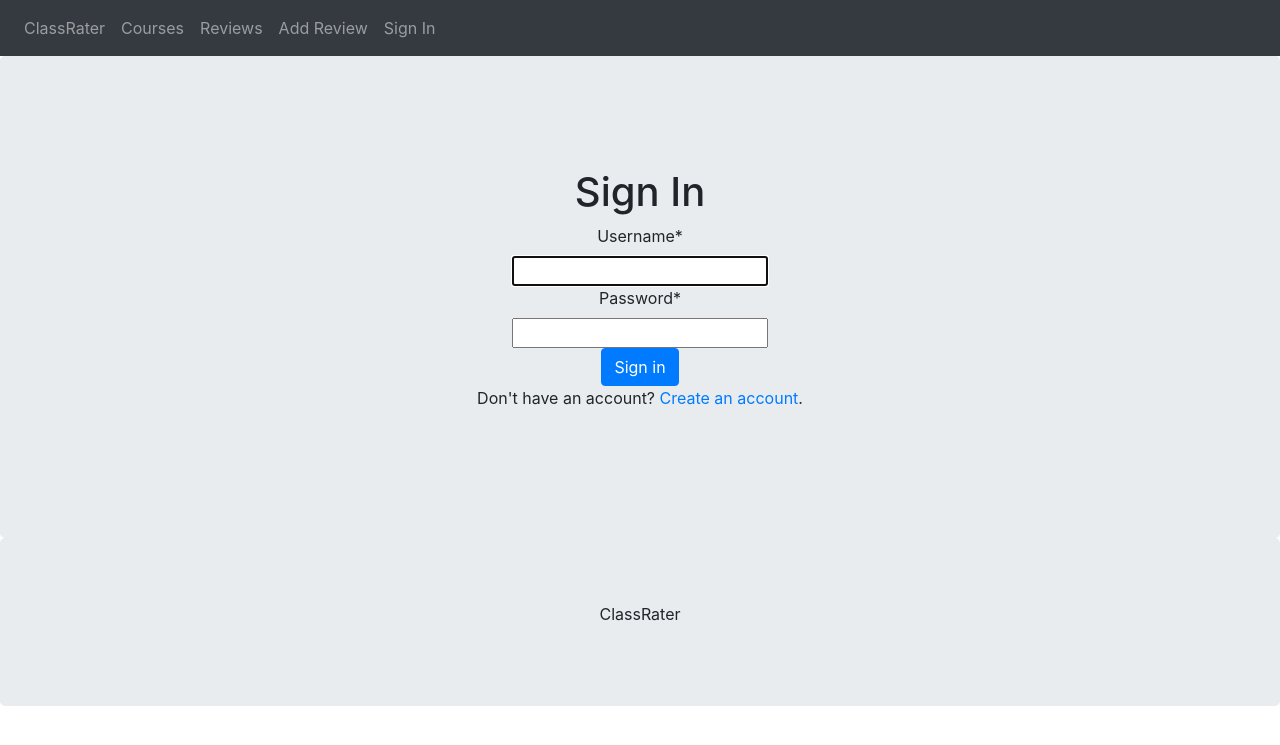
After one commit to beyond-io/ClassRater, a Django app: page /users/sign_in/ in a window 1280 px wide. The commit adds this page. Shown: the top 745 px of the page. Run offline with Django 3.2, Linux system fonts and the light colour scheme; some libraries are stand-ins or nearby versions.

Commit message:
Adding basic sign-in page and tests

```diff
--- a/ClassRater/urls.py
+++ b/ClassRater/urls.py
@@ -24,5 +24,6 @@ urlpatterns = [
     path('', views.landing, name='landing'),
     path('courses/', views.courses, name='courses'),
     path('reviews/', views.reviews, name='reviews'),
-    path('add_review/', views.add_review, name='add_review')
+    path('add_review/', views.add_review, name='add_review'),
+    path('users/sign_in/', views.sign_in, name='sign_in'),
 ] + static(settings.STATIC_URL, document_root=settings.STATIC_ROOT)
--- a/homepage/templates/homepage/app_layout.html
+++ b/homepage/templates/homepage/app_layout.html
@@ -35,7 +35,7 @@
         <a class="nav-link" href="/add_review">Add Review</a>
       </li>
       <li class="nav-item">
-        <a class="nav-link disabled" href="#">Sign In</a>
+        <a class="nav-link" href="/users/sign_in">Sign In</a>
       </li>
     </ul>
   </div>
--- /dev/null
+++ b/homepage/templates/homepage/users/sign_in.html
@@ -0,0 +1,17 @@
+{% extends "homepage/app_layout.html" %}
+
+{% block content %}
+
+{% load crispy_forms_tags %}
+
+<div class="container py-5">
+    <h1>Sign In</h1>
+    <form method="POST">
+        {% csrf_token %}
+        {{ sign_in_form|crispy }}
+        <button class="btn btn-primary" type="submit">Sign in</button>
+    </form>
+    <p class="text-center">Don't have an account? <a href="/users/sign_up">Create an account</a>.</p>
+</div>
+
+{% endblock %}
--- a/homepage/views.py
+++ b/homepage/views.py
@@ -1,6 +1,9 @@
 from django.shortcuts import render, redirect
 from homepage.models import Course, Review
 from homepage.forms import FilterForm, ReviewForm
+from django.contrib.auth import login, authenticate
+from django.contrib import messages
+from django.contrib.auth.forms import AuthenticationForm
 
 
 def app_layout(request):
@@ -53,3 +56,29 @@ def add_review(request):
     else:
         form = ReviewForm()
     return render(request, 'homepage/add_review.html', {'form': form})
+
+
+def sign_in(request):
+    signin_sucesfull = False
+
+    if request.method == "POST":
+        form = AuthenticationForm(request, data=request.POST)
+
+        if form.is_valid():
+            username = form.cleaned_data.get('username')
+            password = form.cleaned_data.get('password')
+            user = authenticate(username=username, password=password)
+
+            if user is not None:
+                login(request, user)
+                signin_sucesfull = True
+
+                messages.info(request, f'You are now logged in as {username}.')
+                return redirect('landing')
+
+        if not signin_sucesfull:
+            messages.error(request, 'Invalid username or password.')
+            return redirect('sign_in')
+
+    form = AuthenticationForm()
+    return render(request=request, template_name='homepage/users/sign_in.html', context={'sign_in_form': form})
```
Also changed, not shown: homepage/tests/sign_in_tests.py (added, +56 -0 lines).
